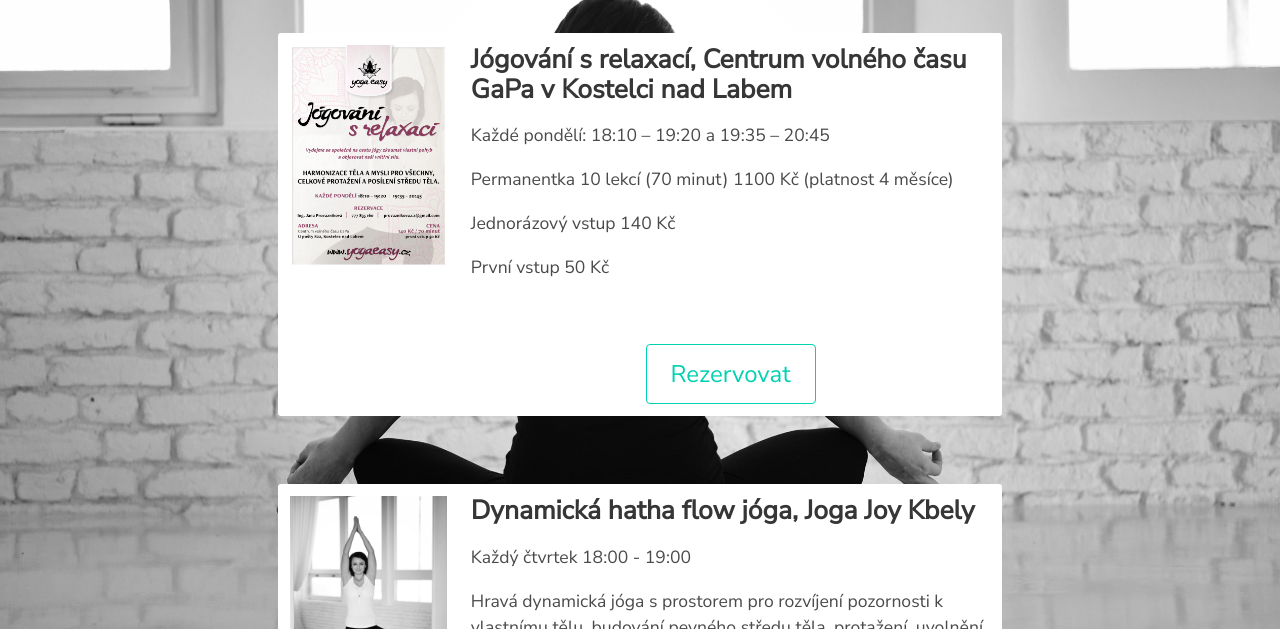
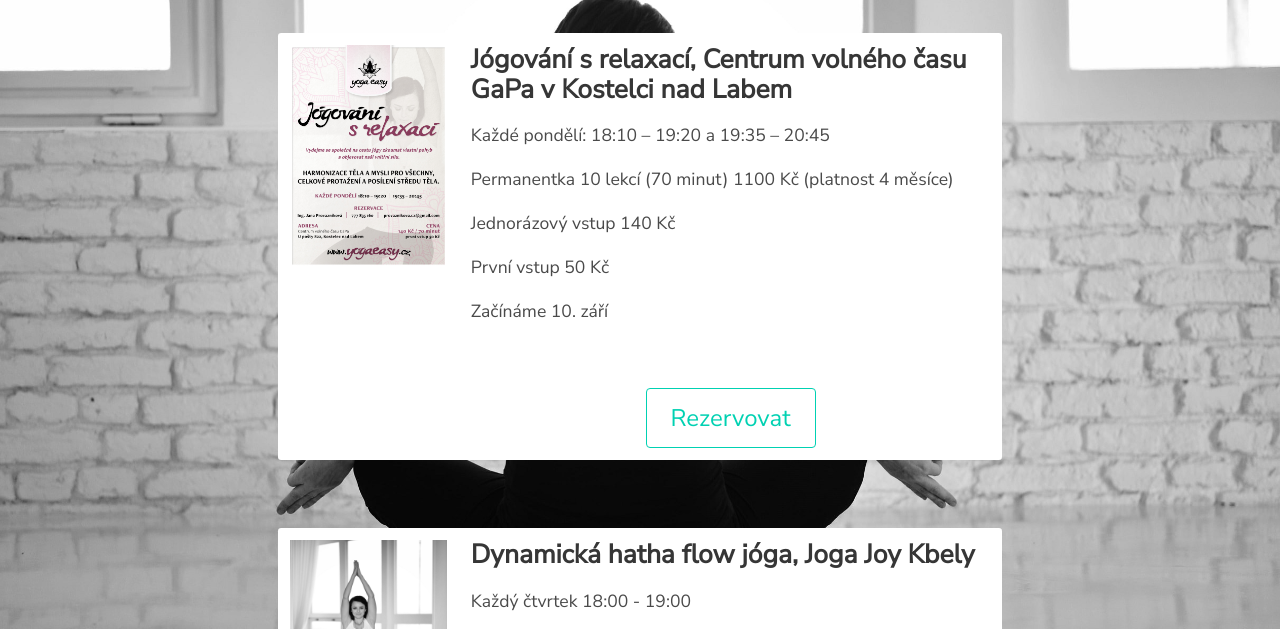
Before and after one commit to Dzoukr/MindfulYoga, a plain HTML site: page kde-cvicim.html in a window 1280 px wide. Shown: the part 115-744 px from the top of the page. Drawn offline with nearby package versions, Linux system fonts and the light colour scheme; a script that the page names is missing.

Commit message:
Minor updates

```diff
--- a/kde-cvicim.html
+++ b/kde-cvicim.html
@@ -76,6 +76,7 @@
                             <p>Permanentka 10 lekcí (70 minut) 1100 Kč (platnost 4 měsíce)</p>
                             <p>Jednorázový vstup 140 Kč</p>
                             <p>První vstup 50 Kč</p>
+                            <p>Začínáme 10. září</p>
 
                             <div style="margin-top: 4rem;" class="has-text-centered">
                                 <a href="mailto:provaznikova.cz@gmail.com" target="_blank" class="button is-primary is-large is-outlined">Rezervovat</a>
```
